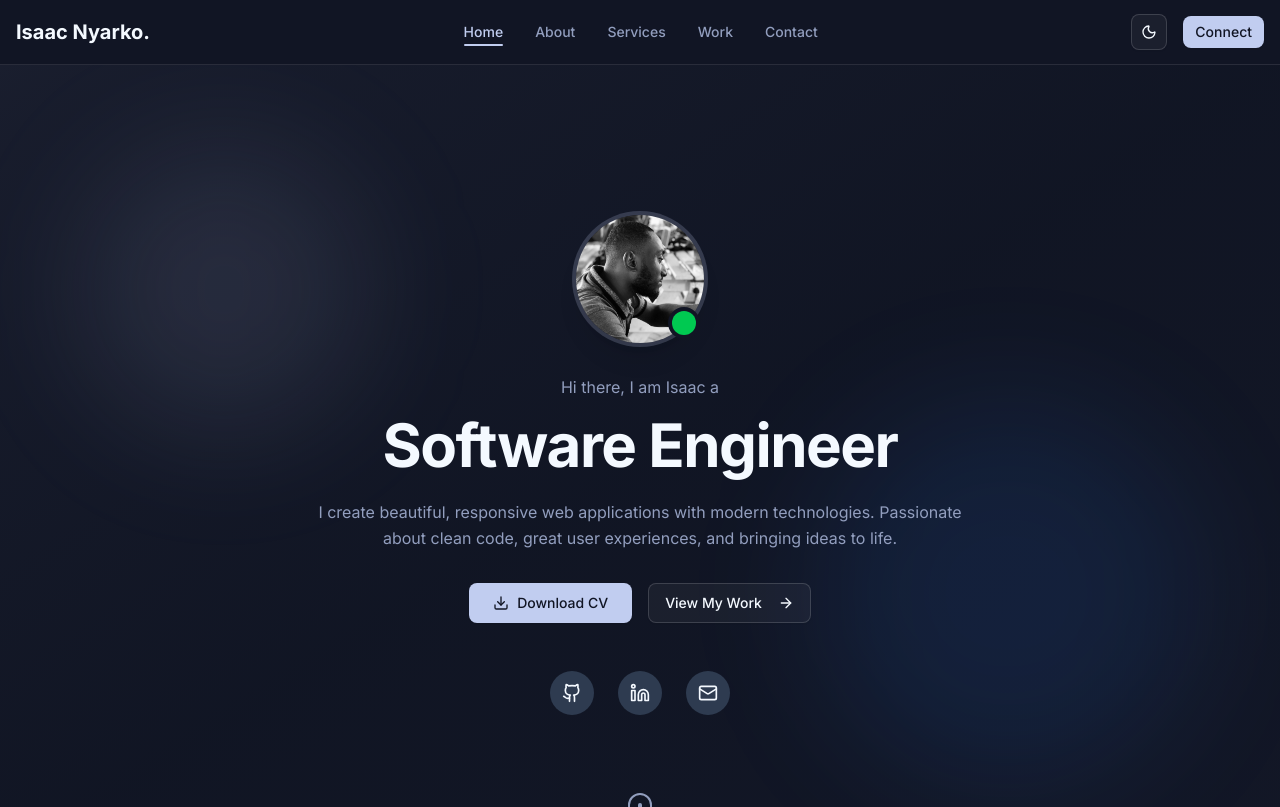
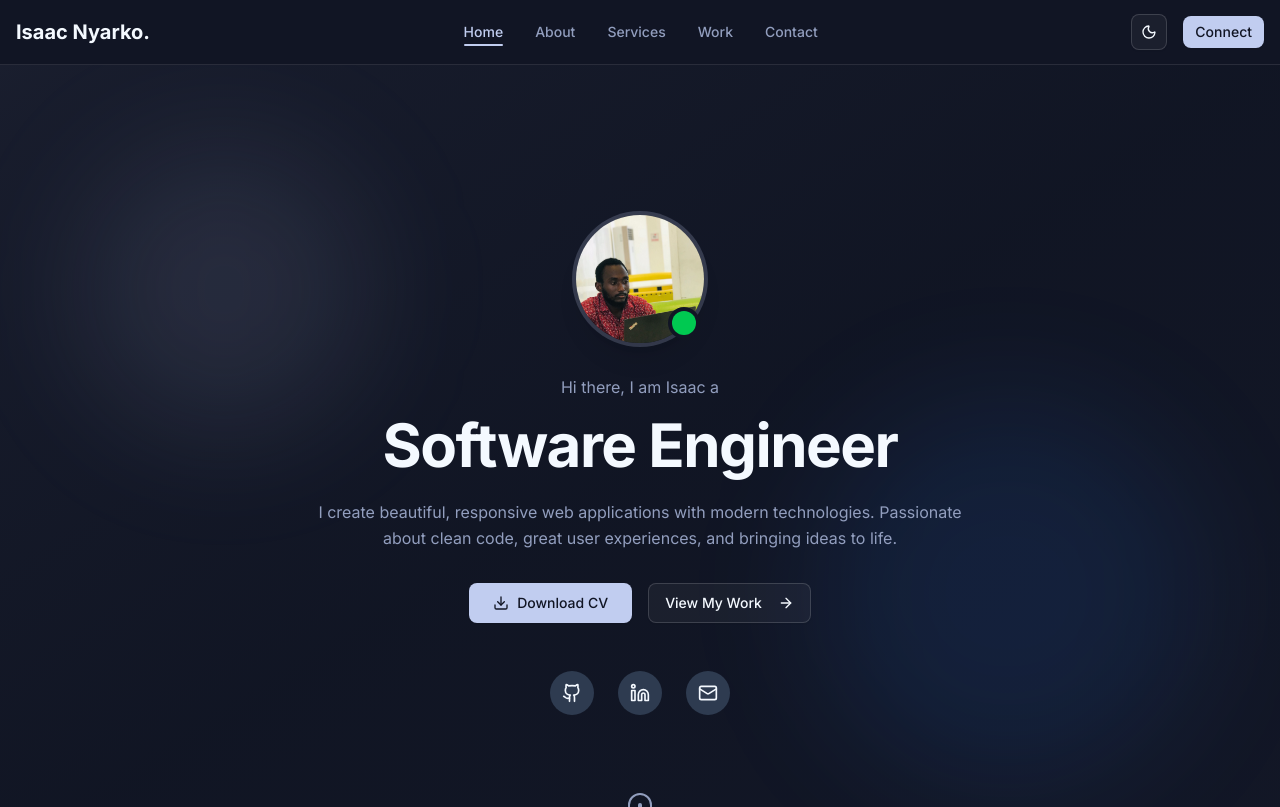
Before and after one commit to nyarko-i/portfolioProject, a Next.js app: page / in a window 1280 px wide. Shown: the top 807 px of the page. Built offline with nearby package versions, Linux system fonts and the light colour scheme.

Commit message:
profile picture change

```diff
--- a/components/hero.tsx
+++ b/components/hero.tsx
@@ -31,7 +31,7 @@ export default function Hero() {
           <div className="relative w-32 h-32 mx-auto mb-8">
             <div className="w-full h-full rounded-full overflow-hidden ring-4 ring-primary/20 shadow-xl hover:ring-primary/40 transition-all">
               <Image
-                src="/images/profile/profile.jpg"
+                src="/images/profile/Ikes.jpg"
                 alt="Isaac's profile"
                 width={128}
                 height={128}
```
Also changed, not shown: public/images/profile/Ikes.jpg (added).
